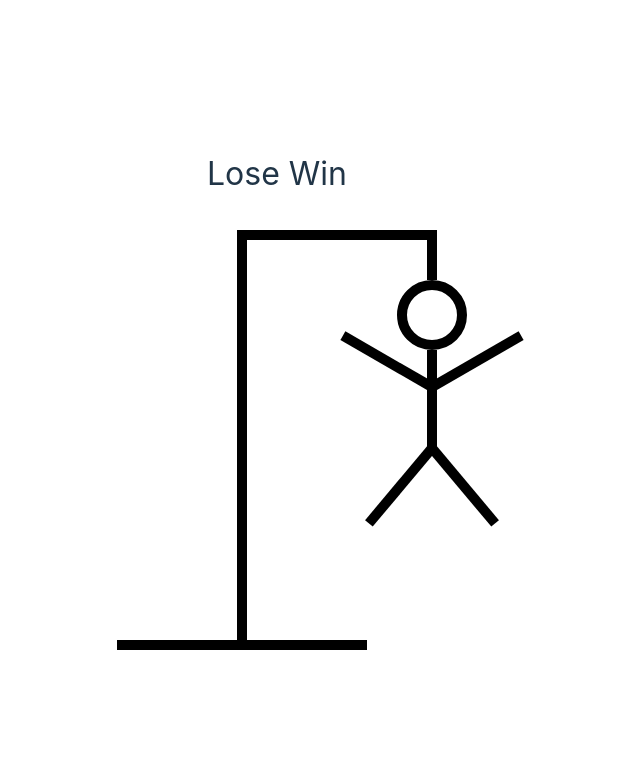
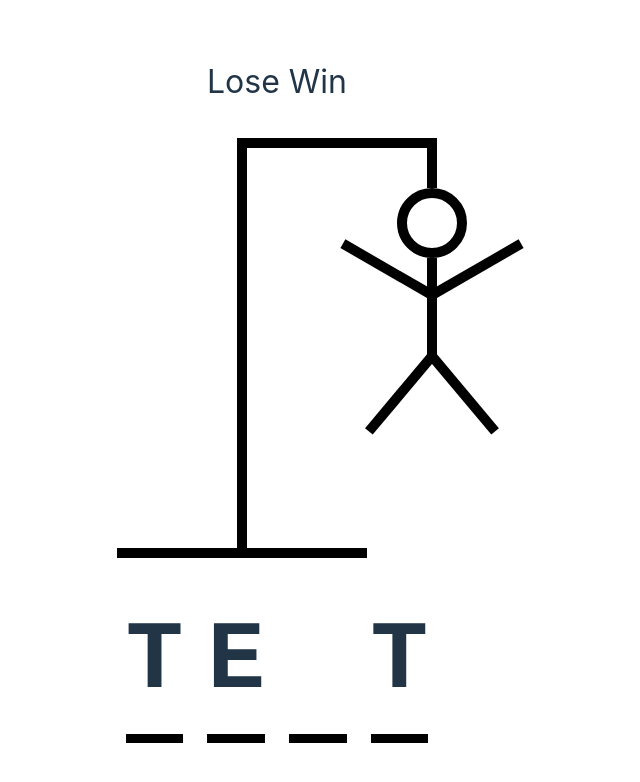
Before and after one commit to ahgeak/hangman_game_typescript, a React (Vite) app: page / in a window 1280 px wide. Shown: the top 782 px of the page, without its empty margins (363-1003 px from the left). Built offline with nearby package versions, Linux system fonts and the light colour scheme.

Commit message:
hardcoded word and guessed letters array to test hangman logic using split and map

```diff
--- a/src/HangmanWord.tsx
+++ b/src/HangmanWord.tsx
@@ -1,3 +1,28 @@
-export function HangmanWord(){
-
+export function HangmanWord() {
+  const word = "test"
+  const guessedLetters = ["t", "e", "g"]
+    return (
+    <div
+      style={{
+        display: "flex",
+        gap: ".25em",
+        fontSize: "6rem",
+        fontWeight: "bold",
+        textTransform: "uppercase",
+        fontFamily: "monospace",
+      }}
+    >
+       {word.split("").map((letter, index) => (
+        <span style={{ borderBottom: ".1em solid black" }} key={index}>
+            <span style={{
+                visibility: guessedLetters.includes(letter)
+                    ? "visible"
+                    : "hidden",
+             }}>
+                {letter}
+            </span>
+            </span>
+       ))}
+    </div>
+  );
 }
```
